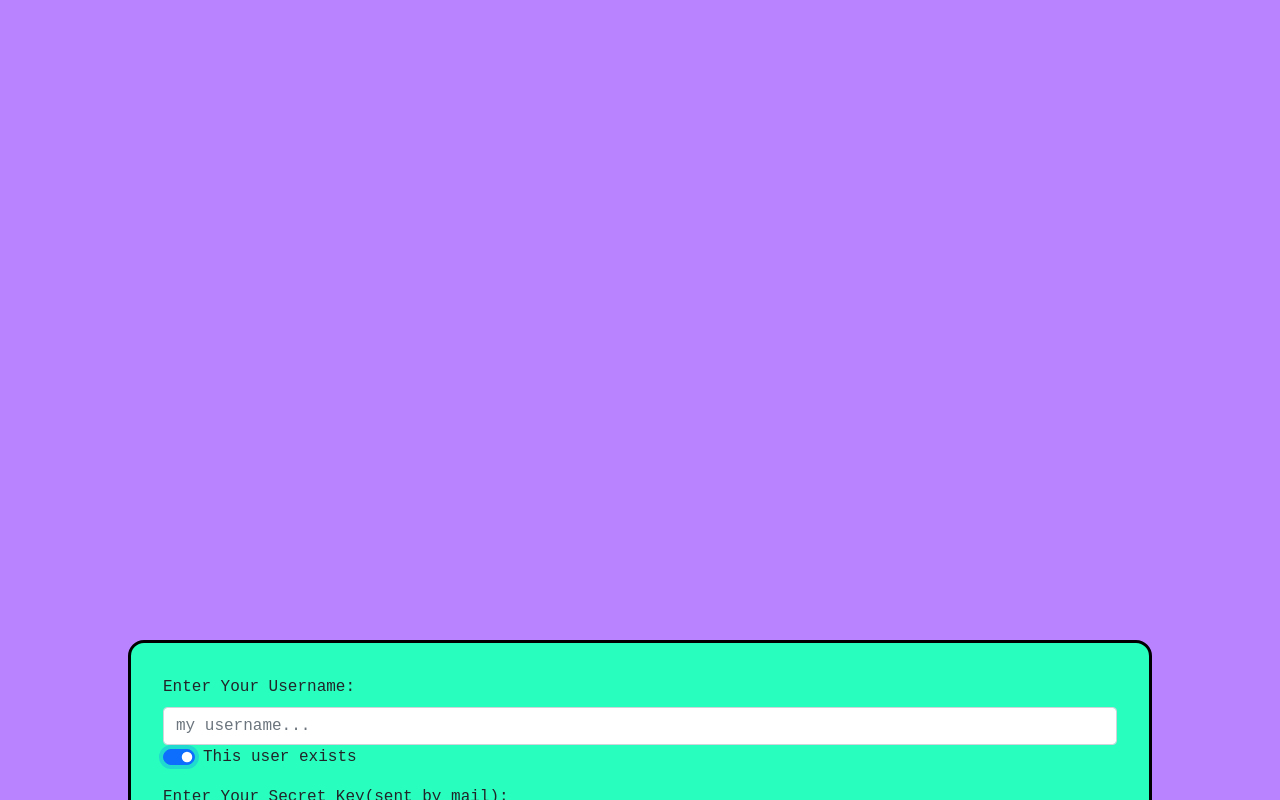
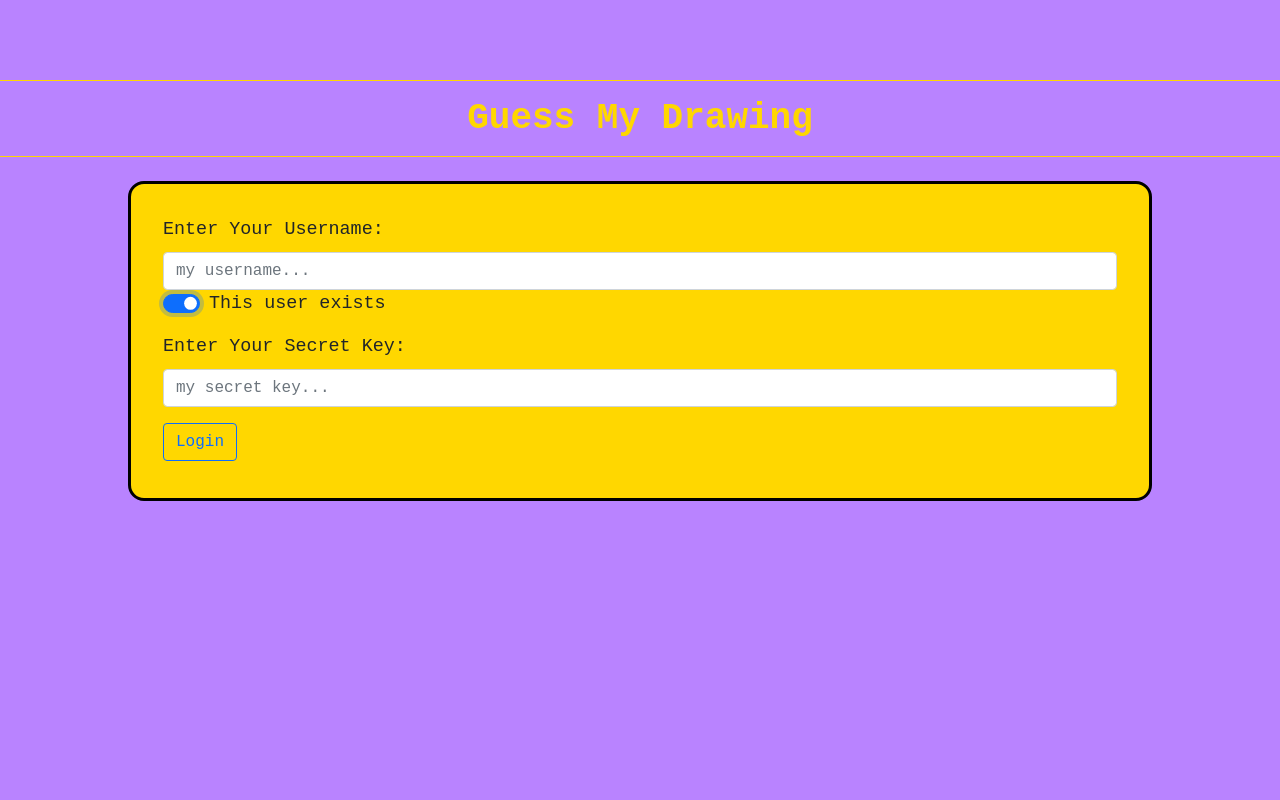
Before and after one commit to Oryanab/guess-my-drawing-app, a React (Create React App) app in the folder client/: page / in a window 1280 px wide. Both pictures are taken after a click on the checkbox "This user exists". Shown: the top 800 px of the page. Built offline with nearby package versions, Linux system fonts and the light colour scheme; no server answers.

Commit message:
update 10 - general design

```diff
--- a/client/src/Components/HomePage.tsx
+++ b/client/src/Components/HomePage.tsx
@@ -26,7 +26,7 @@ export default function HomePage({ user }: { user: Users }) {
 
   useEffect(() => {
     getLeadBoard();
-  });
+  }, []);
 
   return (
     <div className="homepage">
@@ -52,6 +52,16 @@ export default function HomePage({ user }: { user: Users }) {
       </div>
 
       <h3>Start a new Game!</h3>
+      <div className="login-instructions">
+        <b> Instructions</b>
+        <p>
+          Sign up with a unique user name, make sure you save your secret key,
+          enter a game and wait for your partner to come, once arrive one of the
+          players will select a word and draw it, then, send it to the other
+          player, that player has to guess what is the word the other player
+          draw. winner is the first player to reach 5 points!
+        </p>
+      </div>
       {gameBlock ? (
         <Game username={user && user.username} socket={user && socket} />
       ) : (
--- a/client/src/Components/Login.tsx
+++ b/client/src/Components/Login.tsx
@@ -48,6 +48,10 @@ export default function Login() {
   };
   return (
     <div className="login-parent">
+      <h1 className="login-title">
+        <b> Guess My Drawing</b>
+      </h1>
+
       <div className="login">
         <Form>
           <Form.Group className="mb-3" controlId="exampleForm.ControlInput1">
@@ -71,7 +75,7 @@ export default function Login() {
             className="mb-3"
             controlId="exampleForm.ControlTextarea1"
           >
-            <Form.Label>Enter Your Secret Key(sent by mail):</Form.Label>
+            <Form.Label>Enter Your Secret Key:</Form.Label>
             <Form.Control
               onChange={(e) => setSecretKey(e.target.value)}
               type="text"
--- a/client/src/index.css
+++ b/client/src/index.css
@@ -1,16 +1,18 @@
 .login {
   font-family: monospace;
+  font-size: 2.3vh;
   margin: auto;
   width: 80vw;
   height: 40vh;
-  background-color: #28ffbf;
+  background-color: gold;
   border: 3px solid black;
   border-radius: 2vh;
   padding: 4vh;
+  margin-top: 3vh;
 }
 
 .login-parent {
-  padding-top: 50%;
+  padding-top: 10vh;
 }
 
 .app {
@@ -24,6 +26,8 @@
   font-family: monospace;
   padding-top: 10%;
   text-align: center;
+  background-color: #b983ff;
+  padding-bottom: 3vh;
 }
 
 .leader-board {
@@ -53,3 +57,21 @@
   text-align: left;
   padding-left: 10vw;
 }
+
+.login-title {
+  color: gold;
+  font-size: 4.5vh;
+  text-align: center;
+  border-top: 0.2vh solid gold;
+  border-bottom: 0.2vh solid gold;
+  padding-top: 2vh;
+  padding-bottom: 2vh;
+}
+
+.login-instructions {
+  font-size: 1.8vh;
+  padding-left: 10vw;
+  padding-right: 10vw;
+  text-align: center;
+  margin-top: 2vh;
+}
```
